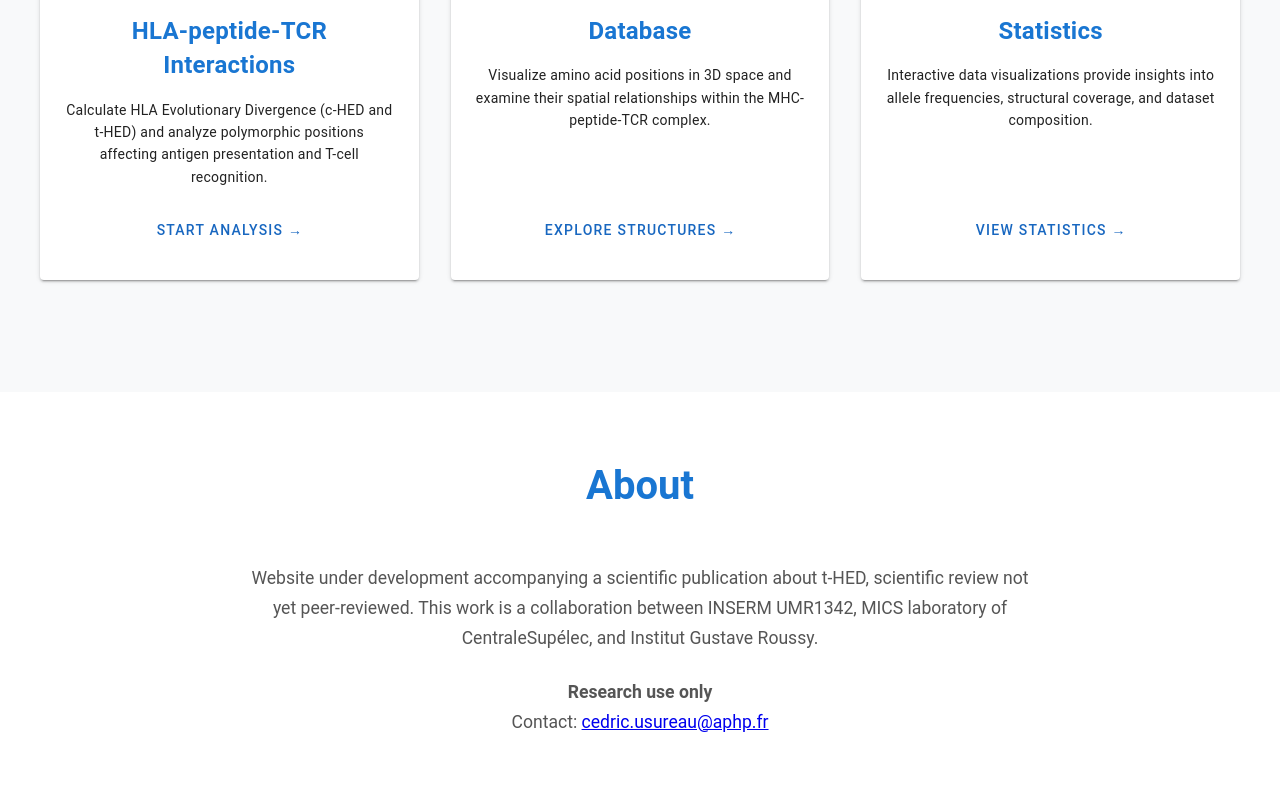
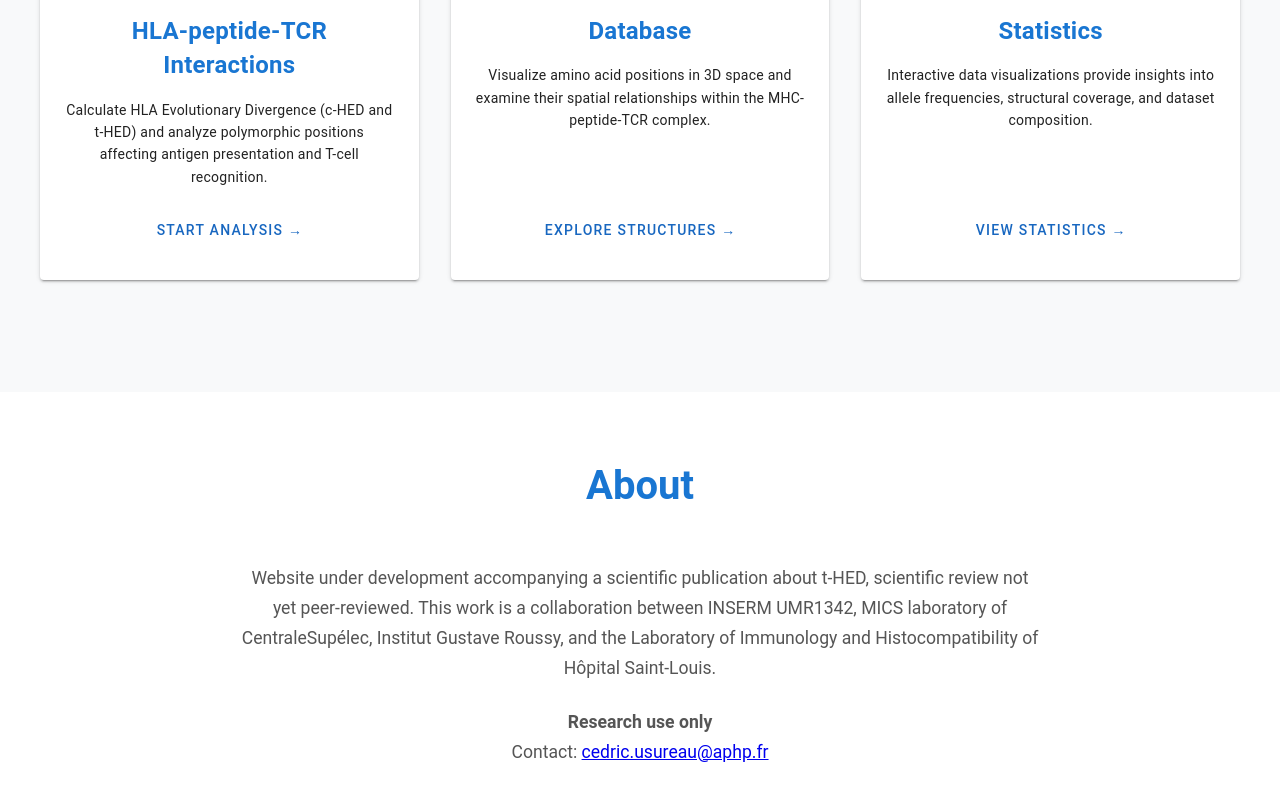
Before and after one commit to cedricusureau/div-website, a Vue app in the folder visualisation-hla/: page / in a window 1280 px wide. Shown: the part 646-1446 px from the top of the page. Built offline with nearby package versions, Linux system fonts and the light colour scheme.

Commit message:
Adding Saint louis data()

```diff
--- a/visualisation-hla/src/components/Home/HomeView.vue
+++ b/visualisation-hla/src/components/Home/HomeView.vue
@@ -106,7 +106,8 @@
             <p>
               Website under development accompanying a scientific publication about t-HED,
               scientific review not yet peer-reviewed. This work is a collaboration between INSERM UMR1342,
-              MICS laboratory of CentraleSupélec, and Institut Gustave Roussy.
+              MICS laboratory of CentraleSupélec, Institut Gustave Roussy, and the Laboratory of Immunology
+              and Histocompatibility of Hôpital Saint-Louis.
             </p>
             <p>
               <strong>Research use only</strong><br>
```
